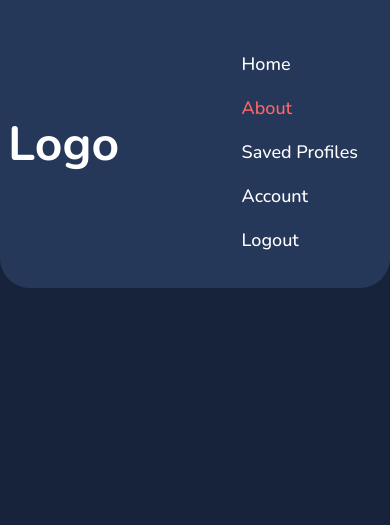
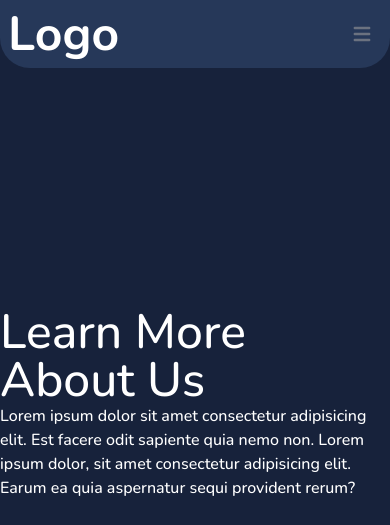
Before and after one commit to ishika-ag7/dennis-hackathon-frontend, a website: page about.html in a window 390 px wide. Shown: the top 525 px of the page. Drawn offline with nearby package versions, Linux system fonts and the light colour scheme; a web font is replaced by a local one.

Commit message:
added mobile menu to edit skills page

```diff
--- a/about.html
+++ b/about.html
@@ -16,6 +16,11 @@
         <nav class=" nav-radius px-2 sm:px-4 py-2.5 rounded primary">
             <div class="flex flex-wrap items-center justify-between mx-auto">
                 <a href="/home.html" class="text-5xl font-bold">Logo</a>
+                <button id="hamburger" type="button" class="inline-flex items-center p-2 ml-3 text-sm text-gray-500 rounded-lg md:hidden hover:bg-gray-100 focus:outline-none focus:ring-2 focus:ring-gray-200 " aria-controls="hamburger" aria-expanded="false">
+                    <span class="sr-only">Open main menu</span>
+                    <svg class="w-6 h-6" aria-hidden="true" fill="currentColor" viewBox="0 0 20 20" xmlns="http://www.w3.org/2000/svg"><path fill-rule="evenodd" d="M3 5a1 1 0 011-1h12a1 1 0 110 2H4a1 1 0 01-1-1zM3 10a1 1 0 011-1h12a1 1 0 110 2H4a1 1 0 01-1-1zM3 15a1 1 0 011-1h12a1 1 0 110 2H4a1 1 0 01-1-1z" clip-rule="evenodd"></path></svg>
+                  </button>
+                <div class="hidden w-full md:block md:w-auto" id="menu">
                 <ul class="flex flex-col p-4 mt-4 text-lg rounded-lg md:flex-row md:space-x-8 md:mt-0">
                     <li><a href="home.html" class="block py-2 pl-2 pr-2 text-white">Home</a></li>
                     <li><a href="about.html" class="block py-2 pl-2 pr-2 rounded" aria-current="page">About</a></li>
@@ -26,6 +31,7 @@
                     </li>
                     <li><a href="./templates/accounts/login.html" class="block py-2 pl-2 pr-2 rounded">Logout</a></li>
                 </ul>
+                </div>
             </div>
         </nav>
 
@@ -35,7 +41,7 @@
                 <div class="flex flex-wrap items-center">
                     <div class="w-full lg:w-1/2">
                         <div class="mb-5 lg:mb-0">
-                            <h2 class="text-5xl  section-heading">Learn More About Us
+                            <h2 class="text-5xl section-heading">Learn More About Us
                             </h2>
                             <p >Lorem ipsum dolor sit amet consectetur adipisicing elit. Est facere odit sapiente quia nemo non. Lorem ipsum dolor, sit amet consectetur adipisicing elit. Earum ea quia aspernatur sequi provident rerum?</p>
 
@@ -101,6 +107,8 @@
         </div>
 
     </section>
+
+    <script src="./js/script.js"></script>
 </body>
 
 </html>
```
